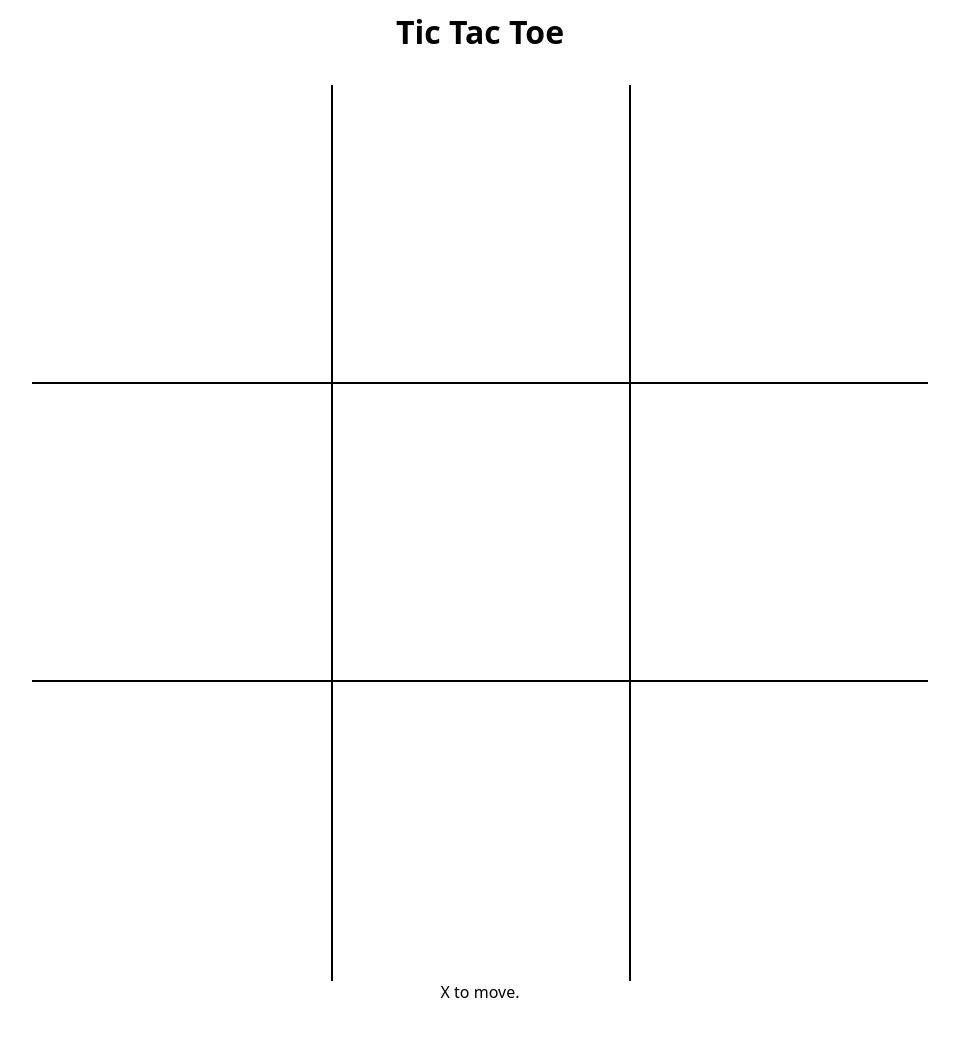
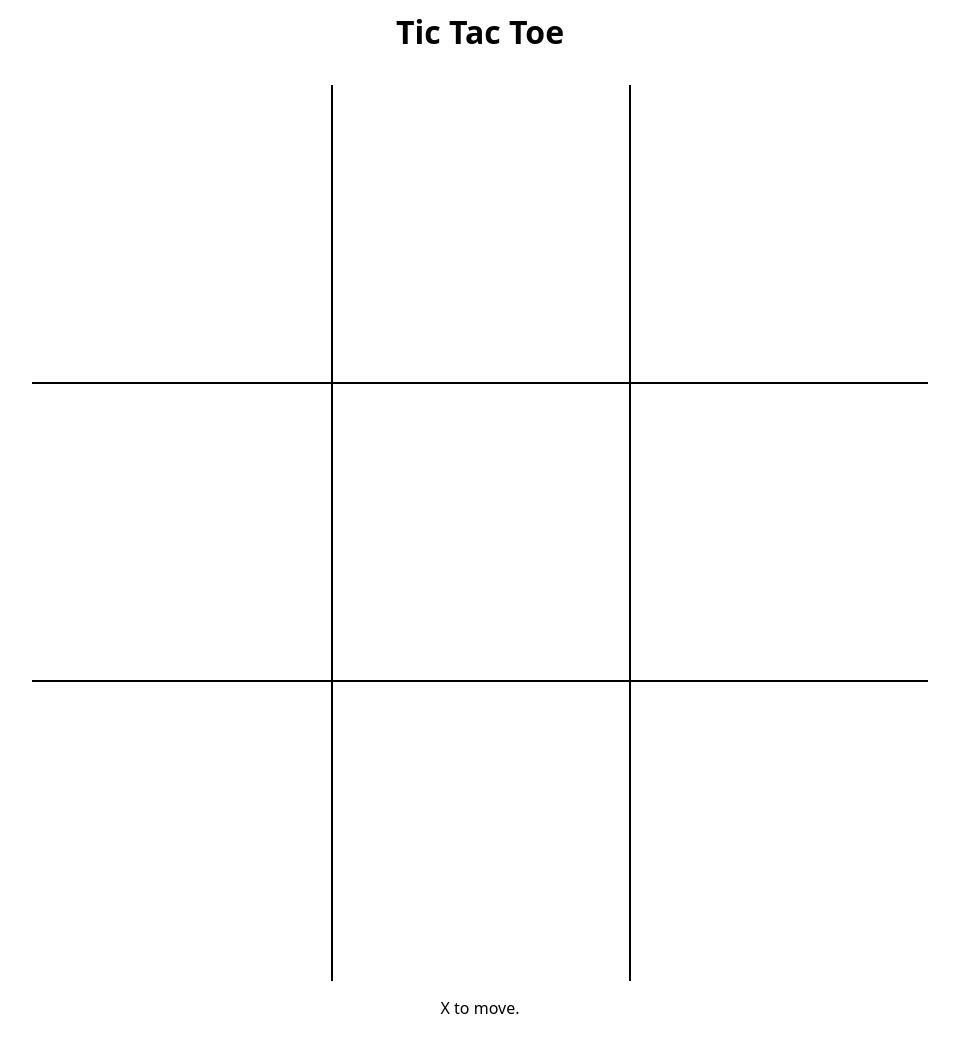
Before and after one commit to yshng/tictactoe, a plain HTML site: page index.html in a window 1280 px wide. Shown: the whole page, without its empty margins (160-1119 px from the left). Drawn offline with Linux system fonts and the light colour scheme.

Commit message:
add top margin to status text

```diff
--- a/styles.css
+++ b/styles.css
@@ -47,3 +47,7 @@ main, header {
 .occupied {
     visibility: hidden;
 }
+
+#status-div {
+    margin-top: 1em;
+}
```
